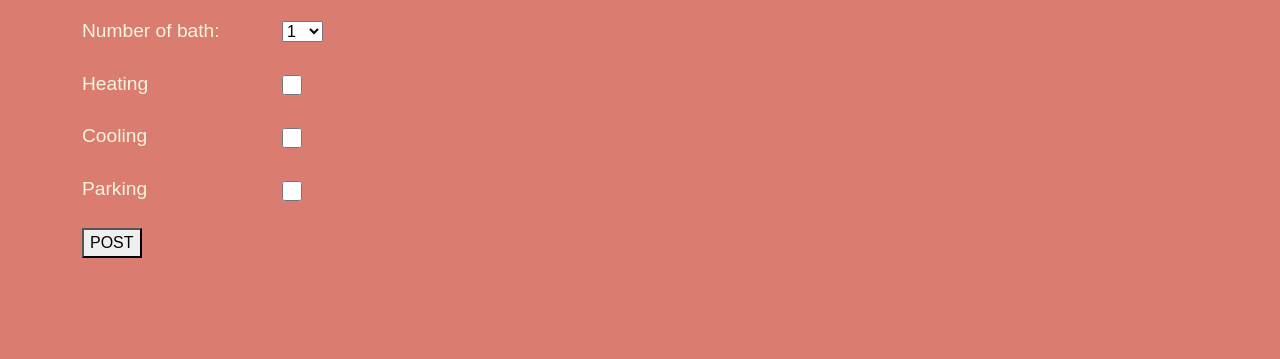
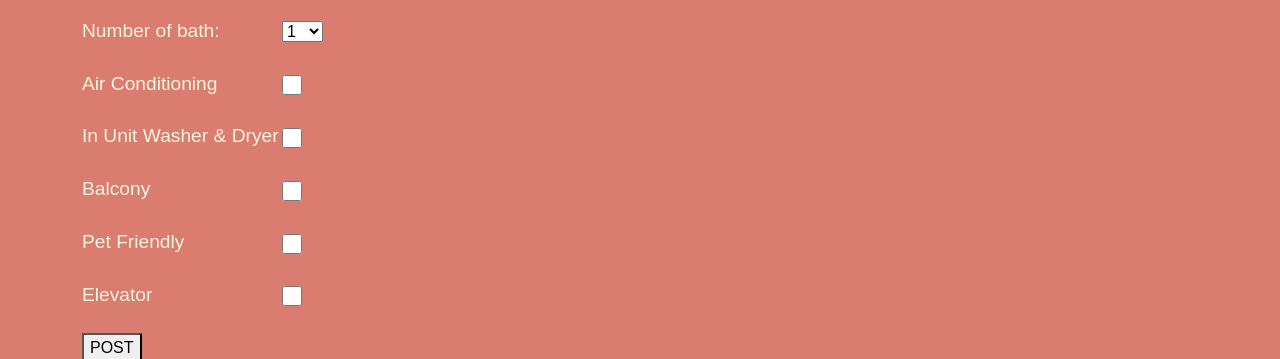
Before and after one commit to anhvqle/CSE437-Subletsgo, a React (Create React App) app: page /newHousing in a window 1280 px wide. Shown: the part 238-597 px from the top of the page. Built offline with nearby package versions, Linux system fonts and the light colour scheme; sample sign-in values are in the browser's storage.

Commit message:
state change for NewHousing

```diff
--- a/src/components/housing/NewHousing.jsx
+++ b/src/components/housing/NewHousing.jsx
@@ -10,25 +10,41 @@ const NewHousing = () => {
     const [data, setData] = useState({
         price: 1000,
         address: {},
-        numBed: 1,
-        numBath: 1,
-        heating: false,
-        cooling: false,
-        parking: false
+        numBed: "1",
+        numBath: "1",
+        airConditioner: false,
+        laundry: false,
+        balcony: false,
+        petFriendly: false,
+        elevator: false
     });
 
 
     const handleAddressSelect = (selected) => {
         const clonedData = { ...data };
         clonedData.address = selected
-        setData(clonedData)
+        setData(clonedData);
     }
 
     const handlePriceChange = (value, name) => {
         const clonedData = { ...data };
         clonedData.price = +value
-        setData(clonedData)
+        setData(clonedData);
     }
+
+    const onOptionChange = (e) => {
+        const clonedData = { ...data };
+        clonedData[e.target.dataset.type] = e.target.value;
+        setData(clonedData);
+    }
+
+    const onCheckboxChange = (e) => {
+        const clonedData = { ...data };
+        clonedData[e.target.dataset.type] = e.target.checked;
+        setData(clonedData);
+    }
+
+
     return (
         <div>
             <NavigationBar />
@@ -60,41 +76,47 @@ const NewHousing = () => {
                     <br />
 
                     <label className="format-form">Number of bed:</label>
-                    <select defaultValue={"1"} name="gender">
+                    <select defaultValue={"1"} data-type="numBed" onChange={onOptionChange}>
                         <option value="1">1</option>
                         <option value="2">2</option>
                         <option value="3">3</option>
-                        <option value="4">4</option>
-                        <option value="5">5</option>
-                        <option value="6+">6+</option>
+                        <option value="4+">4+</option>
                     </select>
                     <br />
                     <br />
 
                     <label className="format-form">Number of bath:</label>
-                    <select defaultValue={"1"} name="gender">
+                    <select defaultValue={"1"} data-type="numBath" onChange={onOptionChange}>
                         <option value="1">1</option>
                         <option value="2">2</option>
                         <option value="3">3</option>
-                        <option value="4">4</option>
-                        <option value="5">5</option>
-                        <option value="6+">6+</option>
+                        <option value="4+">4+</option>
                     </select>
                     <br />
                     <br />
 
-                    <label htmlFor="heating" className="format-form"> Heating</label>
-                    <input type="checkbox" id="heating" name="heating" value="heating" />
+                    <label className="format-form"> Air Conditioning</label>
+                    <input type="checkbox" data-type="airConditioner" onChange={onCheckboxChange} />
                     <br />
                     <br />
 
-                    <label htmlFor="cooling" className="format-form"> Cooling</label>
-                    <input type="checkbox" id="cooling" name="cooling" value="cooling" />
+                    <label className="format-form" > In Unit Washer & Dryer</label>
+                    <input type="checkbox" data-type="laundry" onChange={onCheckboxChange} />
                     <br />
                     <br />
 
-                    <label htmlFor="parking" className="format-form"> Parking</label>
-                    <input type="checkbox" id="parking" name="parking" value="parking" />
+                    <label className="format-form" > Balcony</label>
+                    <input type="checkbox" data-type="balcony" onChange={onCheckboxChange} />
+                    <br />
+                    <br />
+
+                    <label className="format-form"> Pet Friendly</label>
+                    <input type="checkbox" data-type="petFriendly" onChange={onCheckboxChange} />
+                    <br />
+                    <br />
+
+                    <label className="format-form"> Elevator</label>
+                    <input type="checkbox" data-type="elevator" onChange={onCheckboxChange} />
                     <br />
                     <br />
 
```
